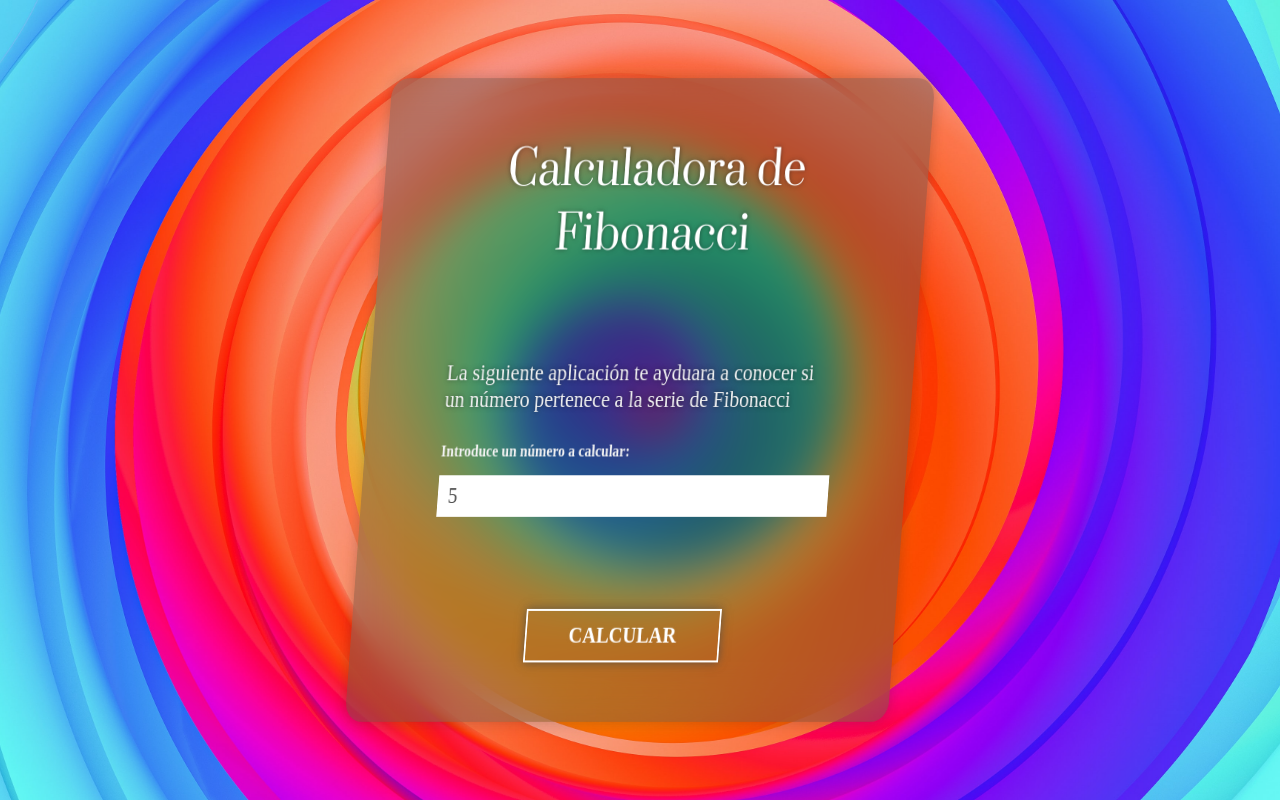
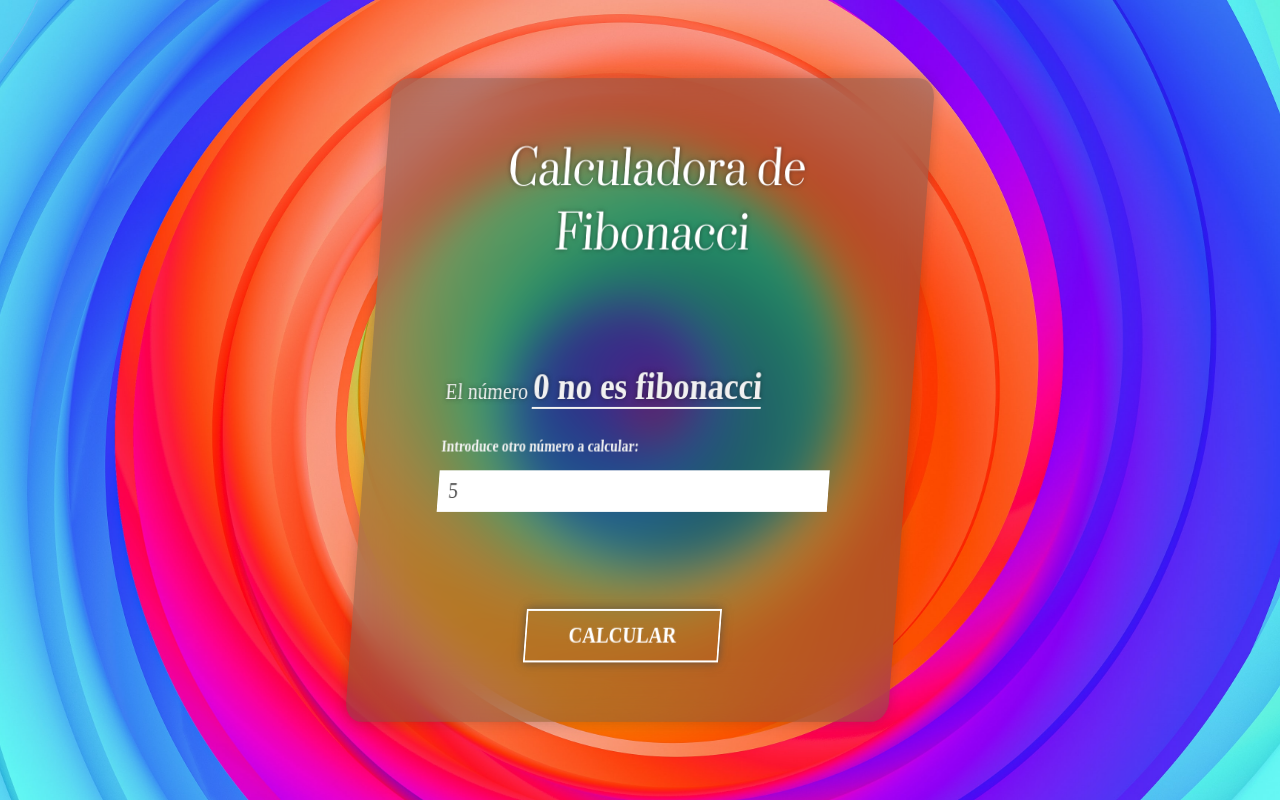
Before and after one commit to RicentCB/web_fibonacci_calc, a React (Create React App) app: page / in a window 1280 px wide. Both pictures are taken after typing "5" into the empty fields and a click on the button "CALCULAR". Built offline with nearby package versions, Linux system fonts and the light colour scheme; a web font is replaced by a local one.

Commit message:
[FEAT] Mostrar resultado al usuario

```diff
--- a/src/pages/MainPage.page.jsx
+++ b/src/pages/MainPage.page.jsx
@@ -19,7 +19,11 @@ import BackImg from '../assets/spiral.jpg';
 
 const MainPage = () => {
   // Alamacenar valor de numero
-  const [number, setNumber] = useState(0);
+  const [fibonacci, setFibonacci] = useState({
+    number: 0,
+    isFibonacci: false,
+    showResult: false
+  });
 
   // Agregar animacion al "Card" Principal, escuchando los movimientos del cursor
   useEffect(() => {
@@ -67,29 +71,39 @@ const MainPage = () => {
   //--------------------------------------------------------
 
   // Escribir un numero en el input
-  const onKeyNumber = e =>{
-    if(e.key !== 'Enter'){
+  const onKeyNumber = e => {
+    if (e.key !== 'Enter') {
       // Alamacenar numero
-      setNumber(e.target.value);
-    }else{
+      const number = Number.parseInt(e.target.value);
+      setFibonacci({
+        ...fibonacci,
+        number,
+        showResult: false,
+      });
+    } else {
       // Se presiono enter, calcular si es fibonacci
-      const isFibonacci = isThisFibonacci(number);
-      console.log(isFibonacci);
+      const isFibonacci = isThisFibonacci(fibonacci.number);
+      setFibonacci({
+        ...fibonacci,
+        isFibonacci,
+        showResult: true,
+      });
     }
   }
 
   // Hacer click en el boton para calcular
   const onMainButtonClick = e => {
-    const isFibonacci = isThisFibonacci(number);
-    console.log(isFibonacci);
+    const isFibonacci = isThisFibonacci(fibonacci.number);
+    setFibonacci({
+      ...fibonacci,
+      isFibonacci,
+      showResult: true,
+    });
   }
 
   //--------------------------------------------------------
-  // Mostrar al usuario resultado final
+  // Creacion de componente principal
   //--------------------------------------------------------
-
-
-  // Creacion de componente principal
   return (
     <MainContainer>
       <BackgroundContainer>
@@ -101,13 +115,19 @@ const MainPage = () => {
             Calculadora de Fibonacci
           </CardTitle>
           <InfoWrapper>
-            <InfoContainer>
-              La siguiente aplicación te ayduara a conocer si un número pertenece a la serie de Fibonacci
-            </InfoContainer>
+            {
+              fibonacci.showResult ?
+                <InfoContainer>
+                  El número <span>{fibonacci.number} {fibonacci.isFibonacci ? 'no' : ''} es fibonacci</span>
+                </InfoContainer>
+                : <InfoContainer>
+                  La siguiente aplicación te ayduara a conocer si un número pertenece a la serie de Fibonacci
+                </InfoContainer>
+            }
             <LabelInput>
-              Introduce un número a calcular:
+              Introduce{fibonacci.showResult ? ' otro ' : ' un '}número a calcular:
             </LabelInput>
-            <NumberInput type="number" placeholder="E.g 1, 2" onKeyUp={onKeyNumber}/>
+            <NumberInput type="number" placeholder="E.g 1, 2" onKeyUp={onKeyNumber} min="0" step="1"/>
           </InfoWrapper>
           <MainButtonWrapper>
             <MainButton onClick={onMainButtonClick}>
--- a/src/pages/MainPage.styled.jsx
+++ b/src/pages/MainPage.styled.jsx
@@ -78,6 +78,14 @@ export const InfoContainer = styled.p`
     color: #f1f1f1;
     text-shadow: 0 0 5px rgba(20, 20, 20, 0.5);
     margin-bottom: 30px;
+    span{
+        font-weight: bold;
+        font-size: 1.8rem;
+        border-bottom: 2px solid #f1f1f1;
+        @media only screen and (min-width: 768px){
+            font-size: 2.4rem;
+        }
+    }
 `;
 export const LabelInput = styled.label`
     font-size: 1rem;
```
